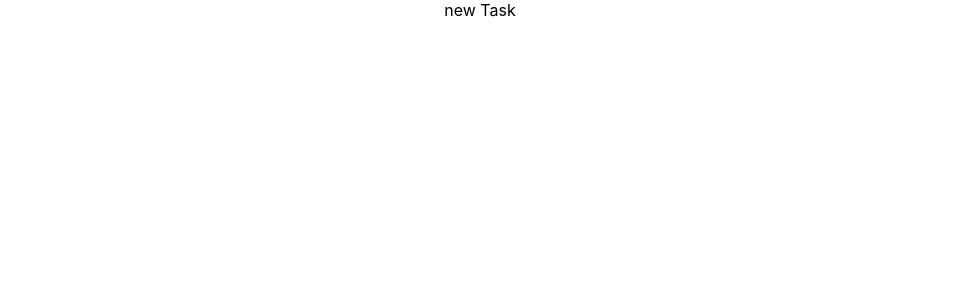
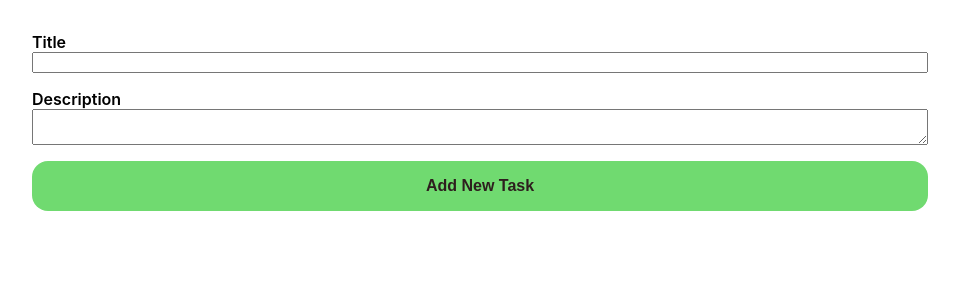
Before and after one commit to thm2320/my-plans, a React (Create React App) app: page /task in a window 1280 px wide. Shown: the top 300 px of the page, without its empty margins (160-1119 px from the left). Built offline with nearby package versions, Linux system fonts and the light colour scheme.

Commit message:
Page for create Task

```diff
--- a/src/components/Layout/Layout.tsx
+++ b/src/components/Layout/Layout.tsx
@@ -1,18 +1,10 @@
 import React from 'react';
-import { Route } from 'react-router-dom';
-import { TaskContainer } from '../../containers/TaskContainer/TaskContainer';
+import { TasksContainer } from '../../containers/TasksContainer/TasksContainer';
 
 export const Layout = () => {
   return (
     <div>
-      <Route exact path="/">
-        <TaskContainer />
-      </Route>
-      <Route path="/task">
-        <div>new Task</div>
-      </Route>
-
-
+      <TasksContainer />
     </div>
   );
 }
--- /dev/null
+++ b/src/components/TaskForm/TaskForm.scss
@@ -0,0 +1,18 @@
+.TaskForm {
+  display: flex;
+  flex-direction: column;
+  padding: 1em;
+  width: 70%;
+  margin: auto;
+
+  label {
+    margin-top: 1em;
+    font-weight: 600;
+    align-self: flex-start;
+  }
+
+  .Button {
+    margin-top: 1em;
+  }
+
+}
--- /dev/null
+++ b/src/components/TaskForm/TaskForm.tsx
@@ -0,0 +1,65 @@
+import React, { useState } from 'react';
+import { useHistory } from 'react-router-dom';
+import { Task } from '../../types/task';
+import { Button } from '../UI/Button/Button';
+import './TaskForm.scss';
+
+type Props = {
+  addNewTaskHandler: (task: Task) => void,
+}
+
+type FormFields = {
+  title: string,
+  description: string,
+}
+
+export const TaskForm = (props: Props) => {
+  const [fields, setFields] = useState<FormFields>({
+    title: '',
+    description: '',
+  });
+
+  const history = useHistory();
+
+  const addBtnClickHandler = () => {
+    const { title, description } = fields;
+
+    const newTask: Task = {
+      title: title,
+      description: description,
+    }
+
+    props.addNewTaskHandler(newTask);
+    history.push('/');
+  }
+
+  const onInputChange = (evt: any) => {
+    const input = evt.target;
+    const updatedFields = {
+      ...fields,
+      [input.name]: input.value
+    }
+    setFields(updatedFields);
+  }
+
+  return (
+    <form className="TaskForm">
+      <label htmlFor="title">Title</label>
+      <input
+        type="text"
+        name="title"
+        id="title"
+        value={fields.title}
+        onChange={onInputChange}
+      />
+      <label htmlFor="description">Description</label>
+      <textarea
+        name="description"
+        id="description"
+        value={fields.description}
+        onChange={onInputChange}
+      />
+      <Button btnClickHandler={addBtnClickHandler}>Add New Task</Button>
+    </form>
+  );
+}
--- a/src/components/TaskList/Task/Task.tsx
+++ /dev/null
@@ -1,13 +0,0 @@
-import React from 'react';
-import { TaskProps } from '../../../types/task';
-import './Task.scss';
-
-export const Task = (props: TaskProps) => {
-
-  return (
-    <div className="Task">
-      <h3>{props.name}</h3>
-      <p>{props.description}</p>
-    </div>
-  );
-}
--- /dev/null
+++ b/src/components/TaskList/TaskItem/TaskItem.tsx
@@ -0,0 +1,13 @@
+import React from 'react';
+import { Task } from '../../../types/task';
+import './TaskItem.scss';
+
+export const TaskItem = (props: Task) => {
+
+  return (
+    <div className="Task">
+      <h3>{props.title}</h3>
+      <p>{props.description}</p>
+    </div>
+  );
+}
--- a/src/components/TaskList/TaskList.tsx
+++ b/src/components/TaskList/TaskList.tsx
@@ -1,14 +1,18 @@
 import React from 'react';
-import { TaskListProps, TaskProps } from '../../types/task';
-import { Task } from './Task/Task';
+import { Task } from '../../types/task';
+import { TaskItem } from './TaskItem/TaskItem';
 import './TaskList.scss';
 
-export const TaskList = (props: TaskListProps) => {
+type Props = {
+  tasks: Task[],
+}
+
+export const TaskList = (props: Props) => {
   return (
     <div className="TaskList">
       {
-        props.tasks.map((taskData: TaskProps) => (
-          <Task
+        props.tasks.map((taskData: Task) => (
+          <TaskItem
             {...taskData}
           />
         ))
--- /dev/null
+++ b/src/components/TasksDisplayer/TasksDisplayer.tsx
@@ -0,0 +1,25 @@
+import React from 'react';
+import { useHistory } from 'react-router-dom';
+import { TaskList } from '../TaskList/TaskList';
+import { Button } from '../UI/Button/Button';
+import { Task } from '../../types/task';
+
+type Props = {
+  tasks: Task[],
+}
+
+export const TasksDisplayer = (props: Props) => {
+
+  let history = useHistory();
+
+  const goToNewTaskPage = () => {
+    history.push('/task')
+  }
+
+  return (
+    <div>
+      <TaskList tasks={props.tasks} />
+      <Button btnClickHandler={goToNewTaskPage}>New Task</Button>
+    </div>
+  );
+}
--- a/src/components/UI/Button/Button.scss
+++ b/src/components/UI/Button/Button.scss
@@ -6,8 +6,9 @@
   border: none;
   border-radius: 1em;
   padding: 1em;
+  cursor: pointer;
 
-  &:hover{
+  &:hover {
     opacity: 0.6;
   }
 }
--- a/src/containers/TaskContainer/TaskContainer.tsx
+++ /dev/null
@@ -1,35 +0,0 @@
-import React, { useEffect, useState } from 'react';
-import { useHistory } from 'react-router-dom';
-import { TaskList } from '../../components/TaskList/TaskList';
-import { Button } from '../../components/UI/Button/Button';
-import { TaskProps } from '../../types/task';
-
-export const TaskContainer = () => {
-  const [tasks, setTasks] = useState<TaskProps[]>([])
-
-  let history = useHistory();
-
-  useEffect(() => {
-    setTasks([
-      {
-        name: 'Task A',
-        description: 'Description for A! '
-      },
-      {
-        name: 'Task B',
-        description: 'Description for B! '
-      }
-    ])
-  }, [])
-
-  const goToNewTaskPage = () => {
-    history.push('/task')
-  }
-
-  return (
-    <div>
-      <TaskList tasks={tasks} />
-      <Button btnClickHandler={goToNewTaskPage}>New Task</Button>
-    </div>
-  );
-}
--- /dev/null
+++ b/src/containers/TasksContainer/TasksContainer.tsx
@@ -0,0 +1,37 @@
+import React, { useEffect, useState } from 'react';
+import { Route } from 'react-router-dom';
+import { TasksDisplayer } from '../../components/TasksDisplayer/TasksDisplayer';
+import { TaskForm } from '../../components/TaskForm/TaskForm';
+import { Task } from '../../types/task';
+
+export const TasksContainer = () => {
+  const [tasks, setTasks] = useState<Task[]>([])
+
+  useEffect(() => {
+    setTasks([
+      {
+        title: 'Task A',
+        description: 'Description for A! '
+      },
+      {
+        title: 'Task B',
+        description: 'Description for B! '
+      }
+    ])
+  }, [])
+
+  const addNewTask = (newTask: Task) => {
+    setTasks([...tasks, newTask]);
+  }
+
+  return (
+    <div>
+      <Route exact path="/">
+        <TasksDisplayer tasks={tasks} />
+      </Route>
+      <Route path="/task">
+        <TaskForm addNewTaskHandler={addNewTask} />
+      </Route>
+    </div>
+  );
+}
```
Also changed, not shown: src/types/task.ts (+2 -6 lines), src/components/TaskList/TaskItem/TaskItem.scss (renamed from src/components/TaskList/Task/Task.scss).
